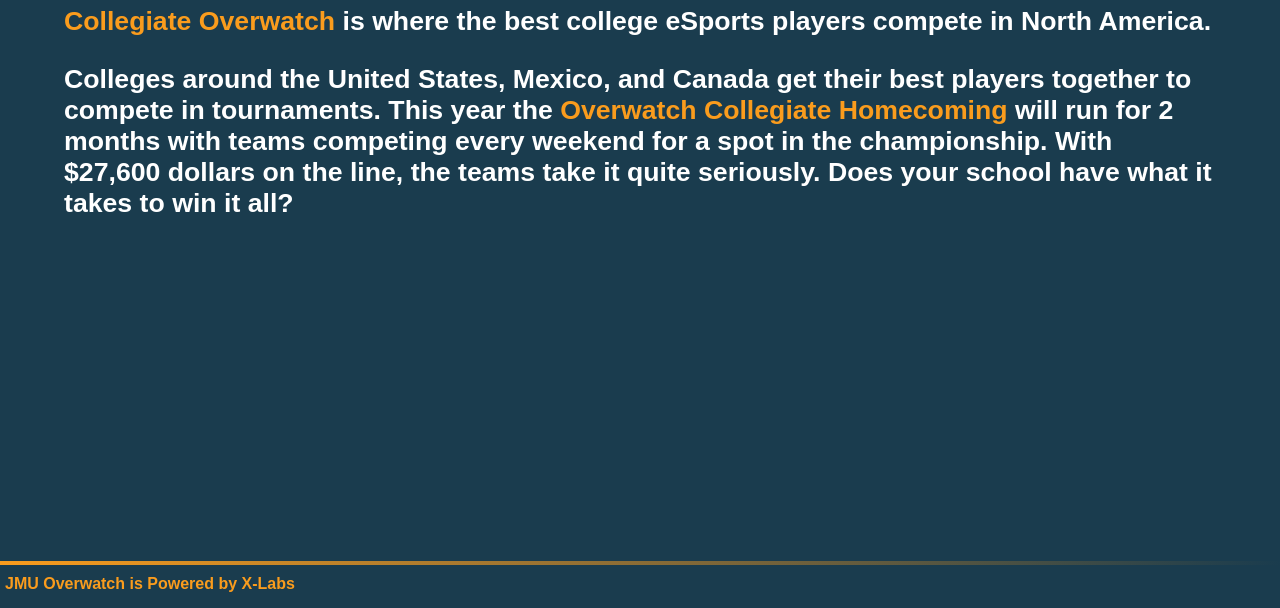
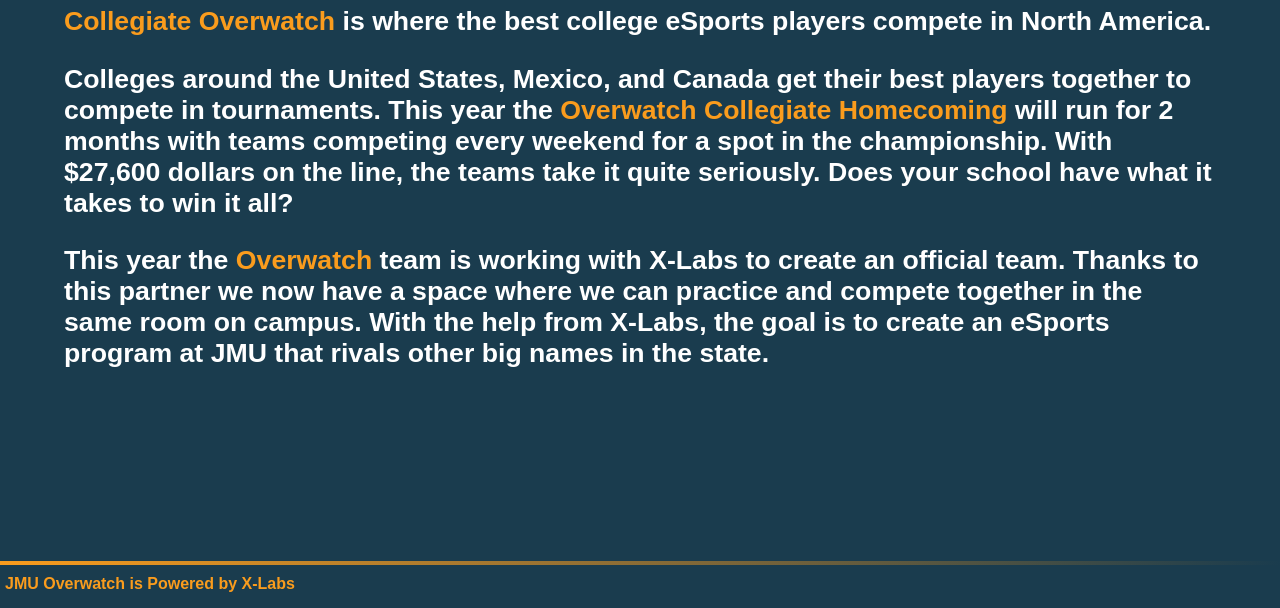
Before and after one commit to Carter-gilbert/347Project1, a plain HTML site: page index.html in a window 1280 px wide. Shown: the part 192-800 px from the top of the page. Drawn offline with Linux system fonts and the light colour scheme.

Commit message:
added more text to home pg

```diff
--- a/index.html
+++ b/index.html
@@ -48,7 +48,8 @@
         <h3><span class="orange">Collegiate Overwatch </span>is where the best college eSports players compete in North America. </h3>
         <h3>Colleges around the United States, Mexico, and Canada get their best players together to compete in tournaments. This year the <span class="orange">Overwatch Collegiate Homecoming</span> will run for 2 months with teams competing every weekend
             for a spot in the championship. With $27,600 dollars on the line, the teams take it quite seriously. Does your school have what it takes to win it all?</h3>
-
+        <h3>This year the <span class="orange">Overwatch </span> team is working with X-Labs to create an official team. Thanks to this partner we now have a space where we can practice and compete together in the same room on campus. With the help from X-Labs,
+            the goal is to create an eSports program at JMU that rivals other big names in the state. </h3>
     </div>
 </body>
 
```
